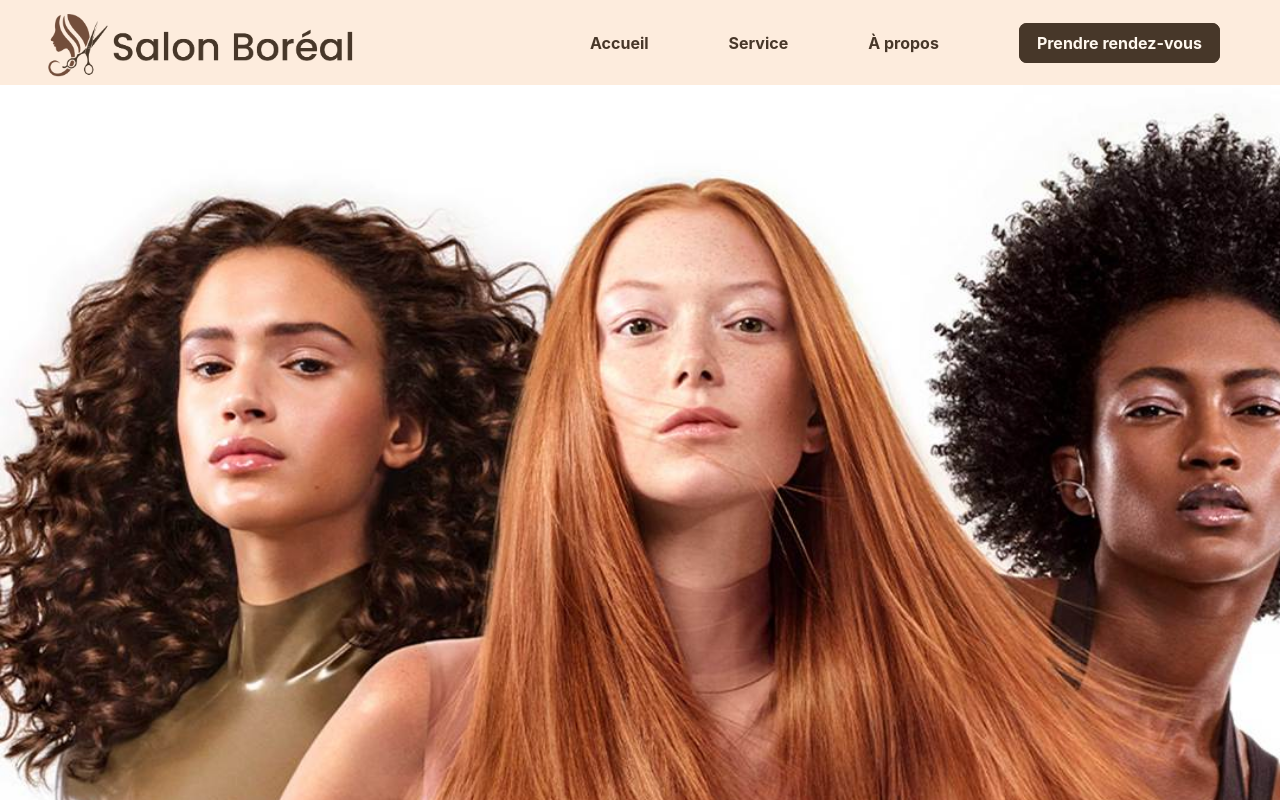
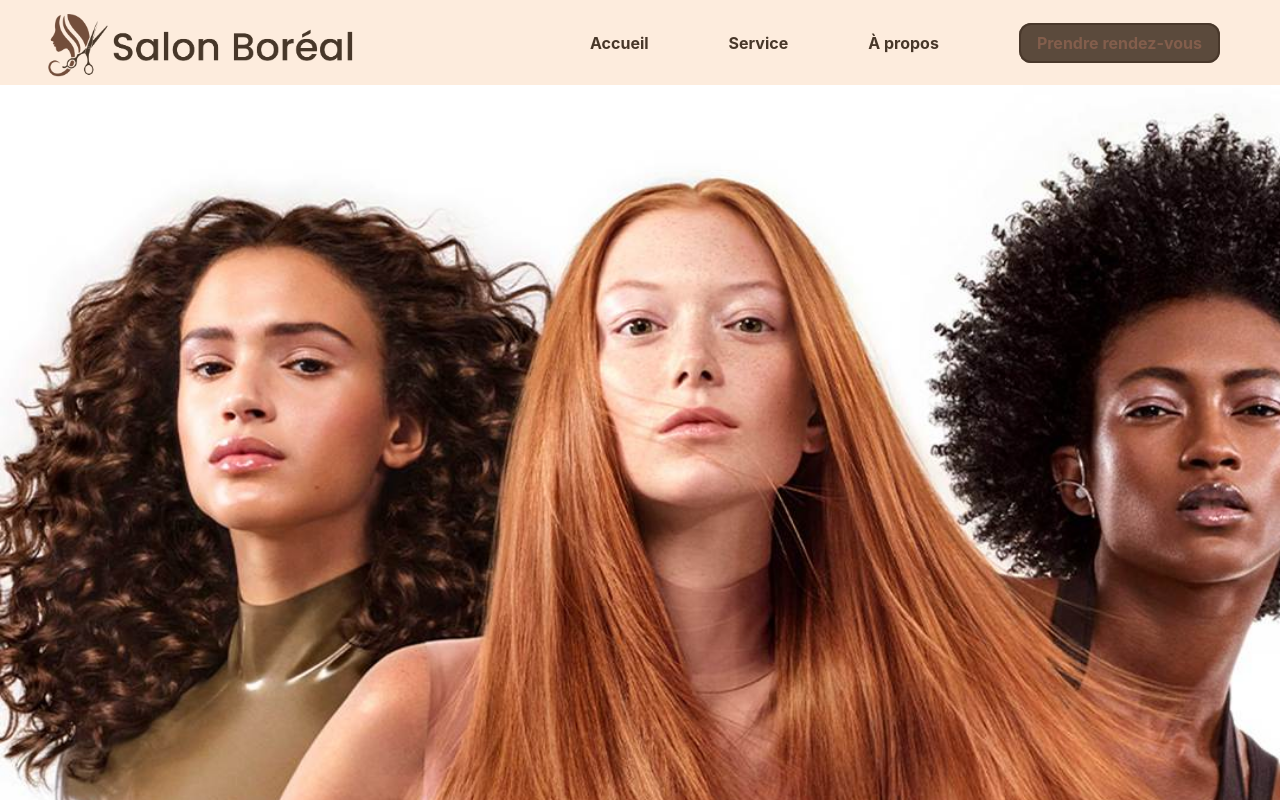
Before and after one commit to RayaneBGit/coupe-express-site-SEG3525, a React (Create React App) app: page / in a window 1280 px wide. Shown: the top 800 px of the page. Built offline with nearby package versions, Linux system fonts and the light colour scheme.

Commit message:
test nav

```diff
--- a/src/components/Menu.module.css
+++ b/src/components/Menu.module.css
@@ -52,11 +52,16 @@
   background-color: #473729;
   color:#fff8ef;
   padding: 8px 16px;
-  border-radius: 8px;
+  border-radius: 12px;
+}
+.navMenu ul li a.ctRdv {
+  border: 2px solid #473729e3;
+  background-color: #473729e3;
+  color:#835e4c;
 }
 
 .navMenu ul li :hover {
-  color: #674230;
+  color: #835e4c;
 }
 @media (max-width: 768px) {
   .navMenu {
@@ -77,6 +82,7 @@
   .navMenu ul {
     flex-direction: column;
     text-align: center;
+    gap: 20px;
     padding: 10px 0;
   }
 
```
